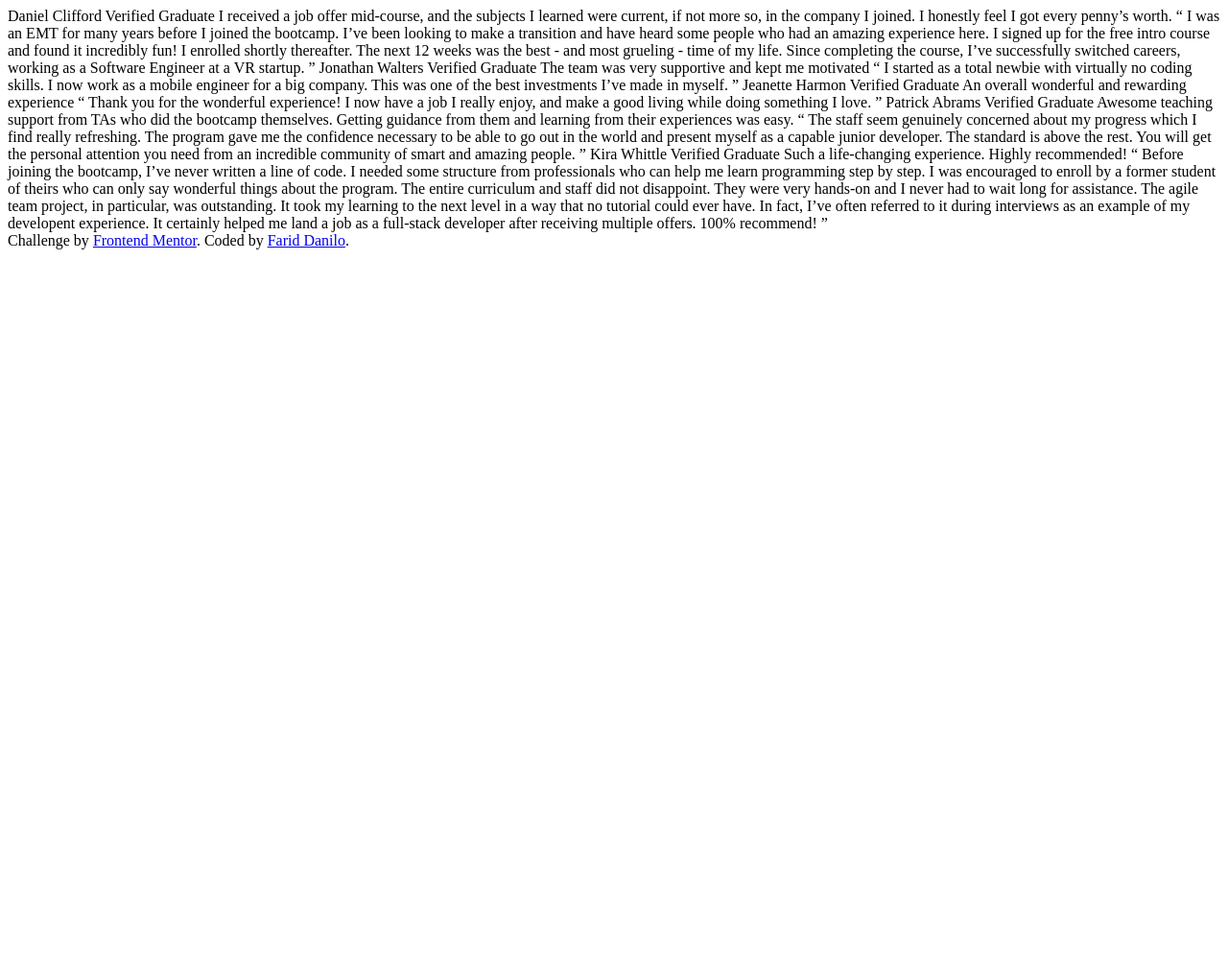
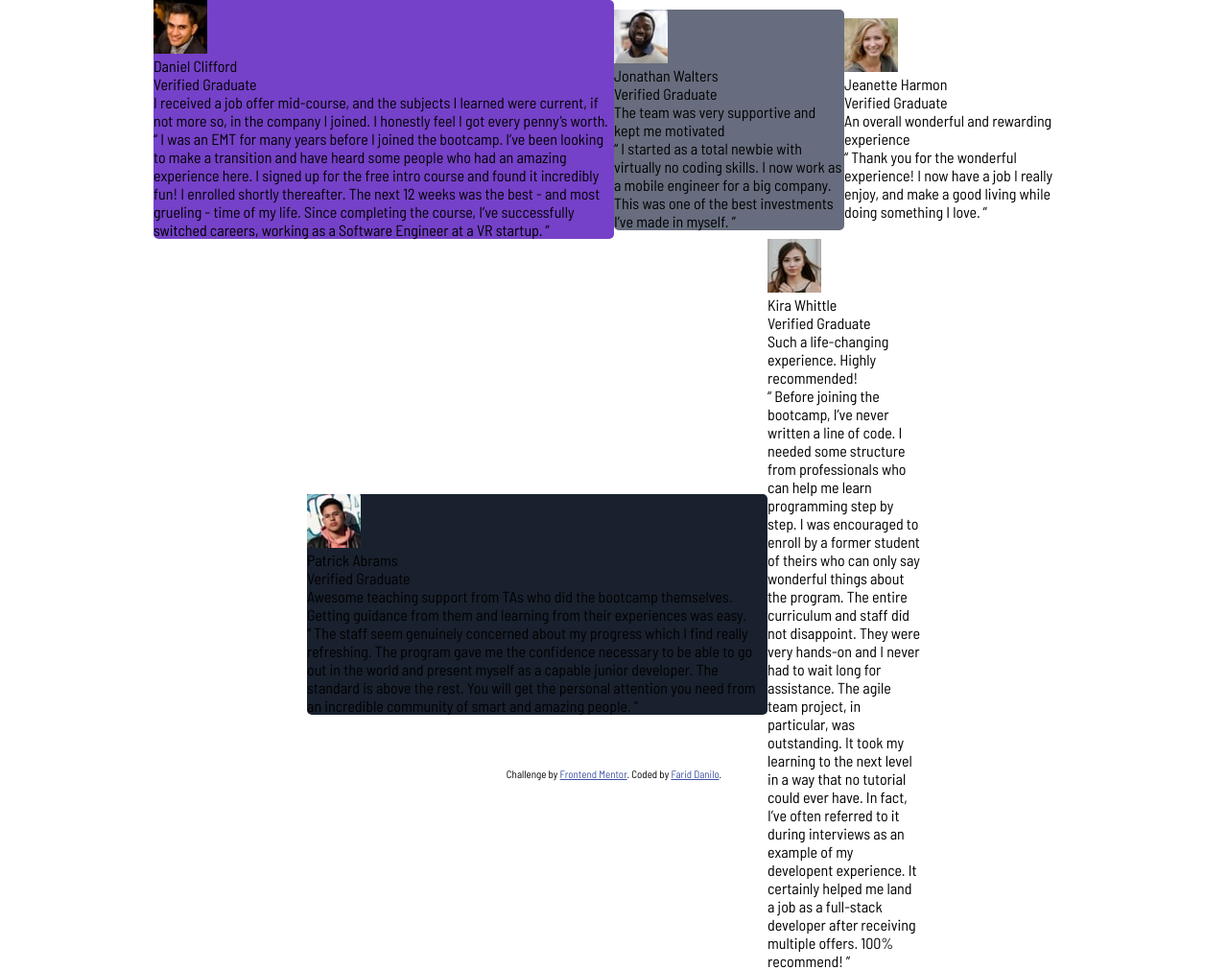
Before and after one commit to FaridDanilo/TestimonialsGridSectionLayout, a plain HTML site: page index.html in a window 1280 px wide. Shown: the whole page at 96% size. Before the commit the page ends 800 px from the top, so only its background shows below. Drawn offline with Linux system fonts and the light colour scheme.

Commit message:
preparing to style

```diff
--- a/assets/css/styles.css
+++ b/assets/css/styles.css
@@ -26,6 +26,40 @@ body {
     --color-black: hsl(0, 0%, 7%);
 }
 
+main {
+    display: flex;
+    justify-content: center;
+    align-items: center;
+    flex-wrap: wrap;
+    height: 100vh;
+}
+
+.testimonial {
+    height: max-content;
+    border-radius: 5px
+}
+
+.testimonial-1{
+    flex-basis: 30rem;
+    background-color: var(--color-primary);
+}
+.testimonial-2{
+    flex-basis: 15rem;
+    background-color: var(--color-grey-medium);
+}
+.testimonial-3{
+    flex-basis: 15rem;
+    background-color: var(--color-white);
+}
+.testimonial-4{
+    flex-basis: 30rem;
+    background-color: var(--color-blue-dark);
+}
+.testimonial-5{
+    flex-basis: 10rem;
+    background-color: var(--color-white);
+}
+
 .attribution {
     font-size: 11px;
     text-align: center;
--- a/index.html
+++ b/index.html
@@ -5,54 +5,84 @@
   <meta charset="UTF-8">
   <meta name="viewport" content="width=device-width, initial-scale=1.0">
   <link rel="icon" type="image/png" sizes="32x32" href="./images/favicon-32x32.png">
-  <title>Frontend Mentor | [Challenge Name Here]</title>
+  <title>Frontend Mentor | Testimonials grid section</title>
+  <link rel="stylesheet" href="assets/css/styles.css">
 </head>
 
 <body>
-  Daniel Clifford
-  Verified Graduate
-
+  <main>
+    <article class="testimonial testimonial-1">
+      <img src="assets/images/image-daniel.jpg" alt="Daniel Clifford">
+      <p class="testimonial-name">Daniel Clifford</p>
+      <p class="testimonial-status">Verified Graduate</p>
+      <p class="testimonial-summary">
         I received a job offer mid-course, and the subjects I learned were current, if not more so,
         in the company I joined. I honestly feel I got every penny’s worth.
+      </p>
 
+      <p class="testimonial-status">
         “ I was an EMT for many years before I joined the bootcamp. I’ve been looking to make a
         transition and have heard some people who had an amazing experience here. I signed up
         for the free intro course and found it incredibly fun! I enrolled shortly thereafter.
         The next 12 weeks was the best - and most grueling - time of my life. Since completing
         the course, I’ve successfully switched careers, working as a Software Engineer at a VR startup. ”
+      </p>
+    </article>
 
-  Jonathan Walters
-  Verified Graduate
+    <article class="testimonial testimonial-2">
+      <img src="assets/images/image-jonathan.jpg" alt="Jonathan Walters">
+      <p class="testimonial-name">Jonathan Walters</p>
+      <p class="testimonial-status">Verified Graduate</p>
 
+      <p class="testimonial-summary">
         The team was very supportive and kept me motivated
-
+      </p>
+      <p class="testimonial-quote">
         “ I started as a total newbie with virtually no coding skills. I now work as a mobile engineer
         for a big company. This was one of the best investments I’ve made in myself. ”
+      </p>
+    </article>
 
-  Jeanette Harmon
-  Verified Graduate
+    <article class="testimonial testimonial-3">
+      <img src="assets/images/image-jeanette.jpg" alt="Jeanette Harmon">
+      <p class="testimonial-name">Jeanette Harmon</p>
+      <p class="testimonial-status">Verified Graduate</p>
 
+      <p class="testimonial-summary">
         An overall wonderful and rewarding experience
-
+      </p>
+      <p class="testimonial-quote">
         “ Thank you for the wonderful experience! I now have a job I really enjoy, and make a good living
         while doing something I love. ”
+      </p>
+    </article>
 
-  Patrick Abrams
-  Verified Graduate
+    <article class="testimonial testimonial-4">
+      <img src="assets/images/image-patrick.jpg" alt="Patrick Abrams">
+      <p class="testimonial-name">Patrick Abrams</p>
+      <p class="testimonial-status">Verified Graduate</p>
 
+      <p class="testimonial-summary">
         Awesome teaching support from TAs who did the bootcamp themselves. Getting guidance from them and
         learning from their experiences was easy.
-
+      </p>
+      <p class="testimonial-quote">
         “ The staff seem genuinely concerned about my progress which I find really refreshing. The program
         gave me the confidence necessary to be able to go out in the world and present myself as a capable
         junior developer. The standard is above the rest. You will get the personal attention you need from
         an incredible community of smart and amazing people. ”
+      </p>
+    </article>
 
-  Kira Whittle
-  Verified Graduate
+    <article class="testimonial testimonial-5">
+      <img src="assets/images/image-kira.jpg" alt="Kira Whittle">
+      <p class="testimonial-name">Kira Whittle</p>
+      <p class="testimonial-status">Verified Graduate</p>
 
+      <p class="testimonial-summary">
         Such a life-changing experience. Highly recommended!
-
+      </p>
+      <p class="testimonial-quote">
         “ Before joining the bootcamp, I’ve never written a line of code. I needed some structure from
         professionals who can help me learn programming step by step. I was encouraged to enroll by a former
         student of theirs who can only say wonderful things about the program. The entire curriculum and staff
@@ -61,6 +91,9 @@
         could ever have. In fact, I’ve often referred to it during interviews as an example of my developent
         experience. It certainly helped me land a job as a full-stack developer after receiving multiple offers.
         100% recommend! ”
+      </p>
+    </article>
+  </main>
 
   <div class="attribution">
     Challenge by <a href="https://www.frontendmentor.io?ref=challenge" target="_blank"
```
Lines whose indentation alone changed are shown as unchanged.
